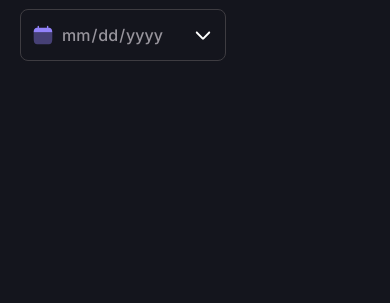
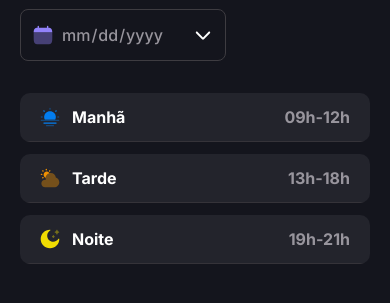
Before and after one commit to devchinninto/mundo-pet, a plain HTML site: page index.html in a window 390 px wide. Shown: the part 167-470 px from the top of the page. Drawn offline with Linux system fonts and the light colour scheme.

Commit message:
feat: Add and style schedule blocks section
Added the schedules section with period blocks and applied corresponding styles for layout, spacing, and responsiveness. Improved visual hierarchy and consistency for schedule display.

```diff
--- a/index.html
+++ b/index.html
@@ -33,6 +33,37 @@
         </div>
       </section>
 
+      <section class="schedules">
+        <!-- Morning -->
+         <div class="period morning">
+          <header class="period-header">
+            <img src="./src/assets/morning.svg" alt="Ícone do sol com neblina representando manhã" class="icon">
+            <h2 class="period-title">Manhã</h2>
+            <span class="period-time">09h-12h</span>
+          </header>
+          <div class="appointments morning-list"></div>
+         </div>
+
+        <!-- Afternoon -->
+        <div class="period afternoon">
+          <header class="period-header">
+            <img src="./src/assets/afternoon.svg" alt="Ícone do sol com nuvem representando tarde" class="icon">
+            <h2 class="period-title">Tarde</h2>
+            <span class="period-time">13h-18h</span>
+          </header>
+          <div class="appointments afternoon-list"></div>
+         </div>
+
+        <!-- Night -->
+        <div class="period night">
+          <header class="period-header">
+            <img src="./src/assets/night.svg" alt="Ícone do sol com nuvem representando tarde" class="icon">
+            <h2 class="period-title">Noite</h2>
+            <span class="period-time">19h-21h</span>
+          </header>
+          <div class="appointments night-list"></div>
+         </div>
+      </section>
 
     </main>
   </body>
--- a/styles/index.css
+++ b/styles/index.css
@@ -1,2 +1,2 @@
 @import url(./base.css);
-@import url(./main.css);
+@import url(./main-page.css);
--- a/styles/main.css
+++ b/styles/main-page.css
@@ -74,6 +74,44 @@
   outline: none;
 }
 
+.schedules {
+  display: flex;
+  flex-direction: column;
+  gap: .75rem;
+  width: 100%;
+  margin-top: 2rem;
+}
+
+.period {
+  background: var(--bg-tertiary);
+  border-radius: 10px;
+  overflow: hidden;
+}
+
+.period-header {
+  display: flex;
+  align-items: center;
+  padding: .75rem 1.25rem;
+  border-bottom: 1px solid var(--border-divisor);
+  gap: .75rem;
+}
+
+.period-header .icon {
+  width: 1.25rem;
+  height: 1.25rem;
+}
+
+.period-title {
+  color: var(--content-primary);
+  font: var(--label-large);
+  flex: 1;
+}
+
+.period-time {
+  color: var(--content-secondary);
+  font: var(--label-large);
+}
+
 @media (480px >= width <= 809px) {
   .main {
     padding-inline: 2rem;
```
